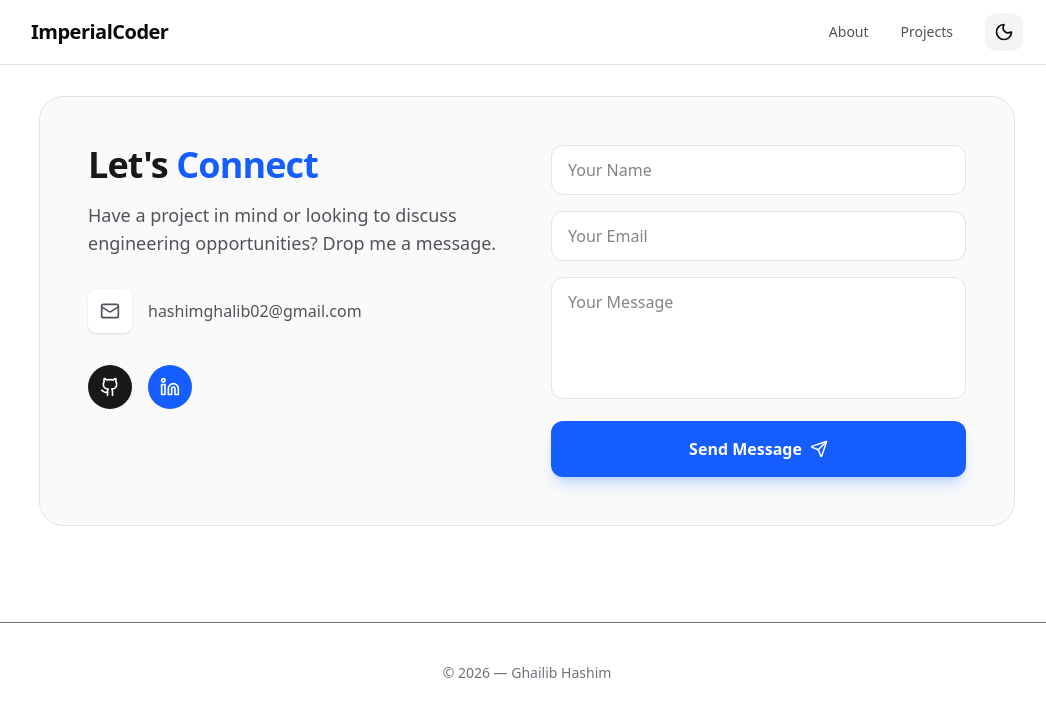
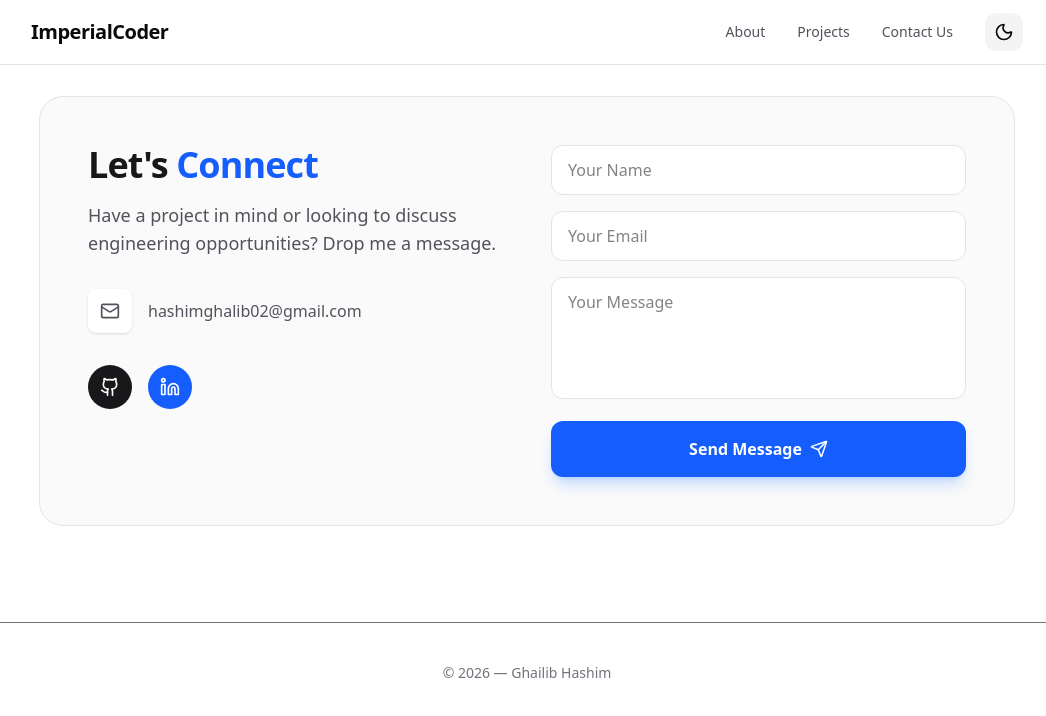
Before and after one commit to HashimGhalib/imperialCoderPortfolio, a Next.js app: page /contact in a window 1280 px wide. Shown: the top 716 px of the page, without its empty margins (113-1159 px from the left). Built offline with nearby package versions, Linux system fonts and the light colour scheme.

Commit message:
about me paragraphs

```diff
--- a/components/Navbar.tsx
+++ b/components/Navbar.tsx
@@ -18,6 +18,7 @@ export default function Navbar() {
     const navLinks = [
         { name: "About", href: "/about" },
         { name: "Projects", href: "/projects" },
+        { name: "Contact Us", href: "/contact" },
     ]
 
     return (
```
